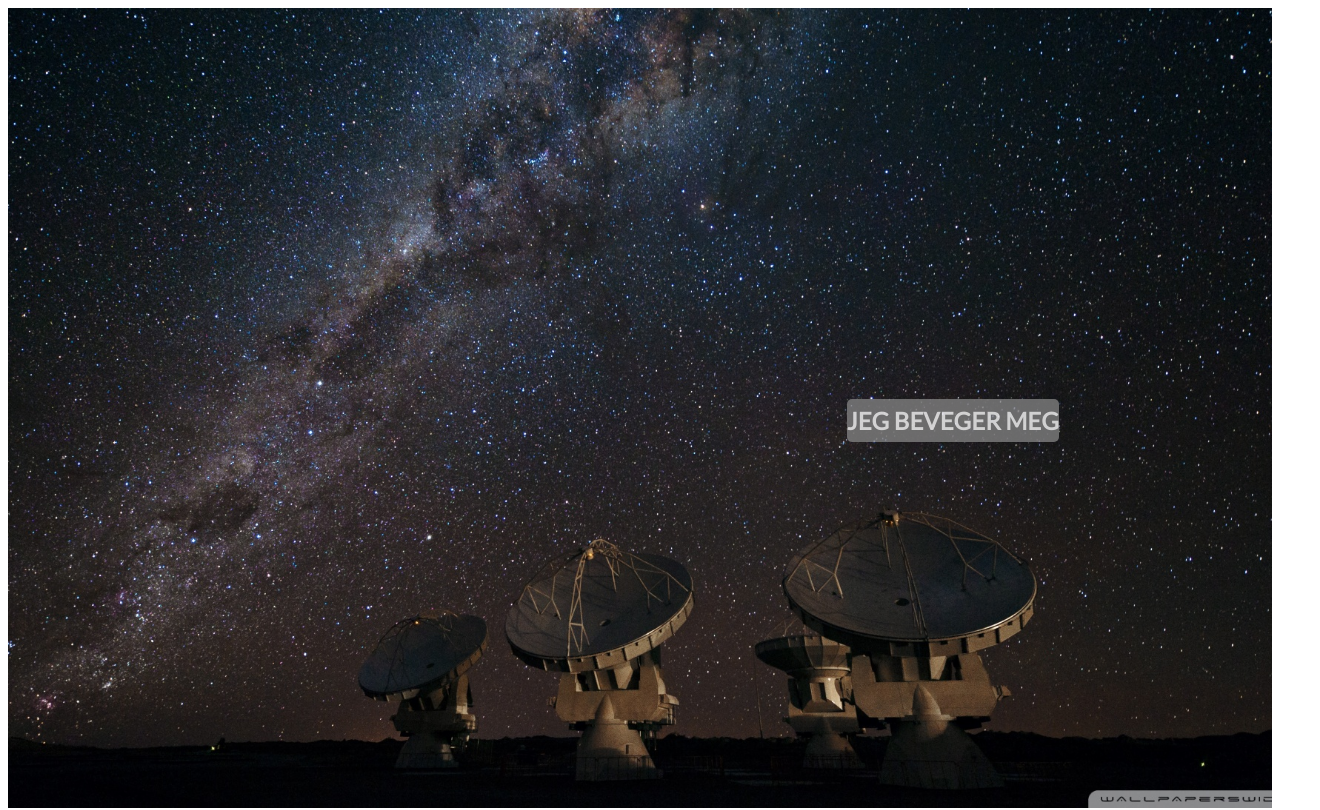
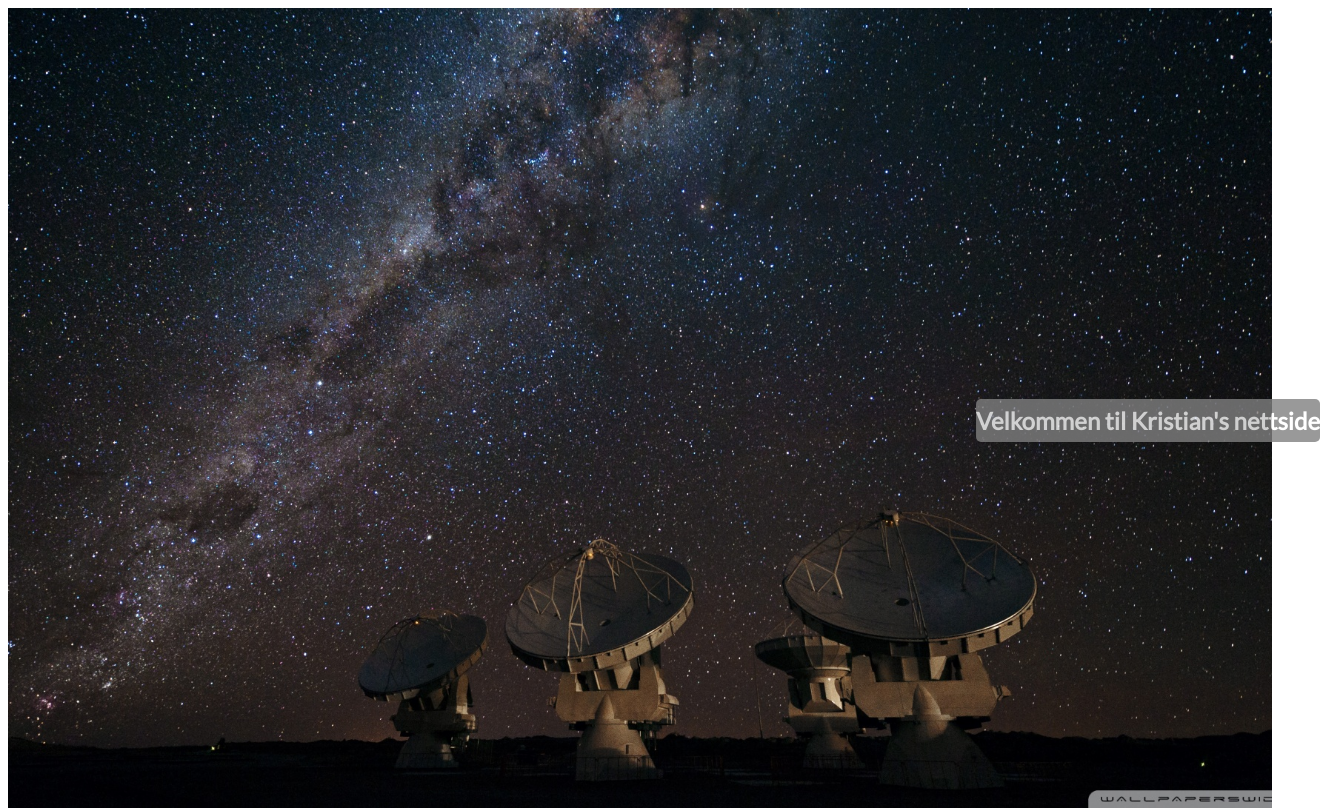
Before and after one commit to Kotoma92/CSS-Training-1, a plain HTML site: page index.html in a window 1280 px wide. Shown: the top 810 px of the page, 1320 px wide, since content can reach past the window. Drawn offline with Linux system fonts and the light colour scheme.

Commit message:
Update index.html

```diff
--- a/index.html
+++ b/index.html
@@ -12,7 +12,7 @@
 <body>
     <div class=bgimage1>
         <div class="centerbox bounce-ani">
-            <span class=centertext>JEG BEVEGER MEG</span>
+            <span class=centertext>Velkommen til Kristian's nettside</span>
         </div>
     </div>
 
```
